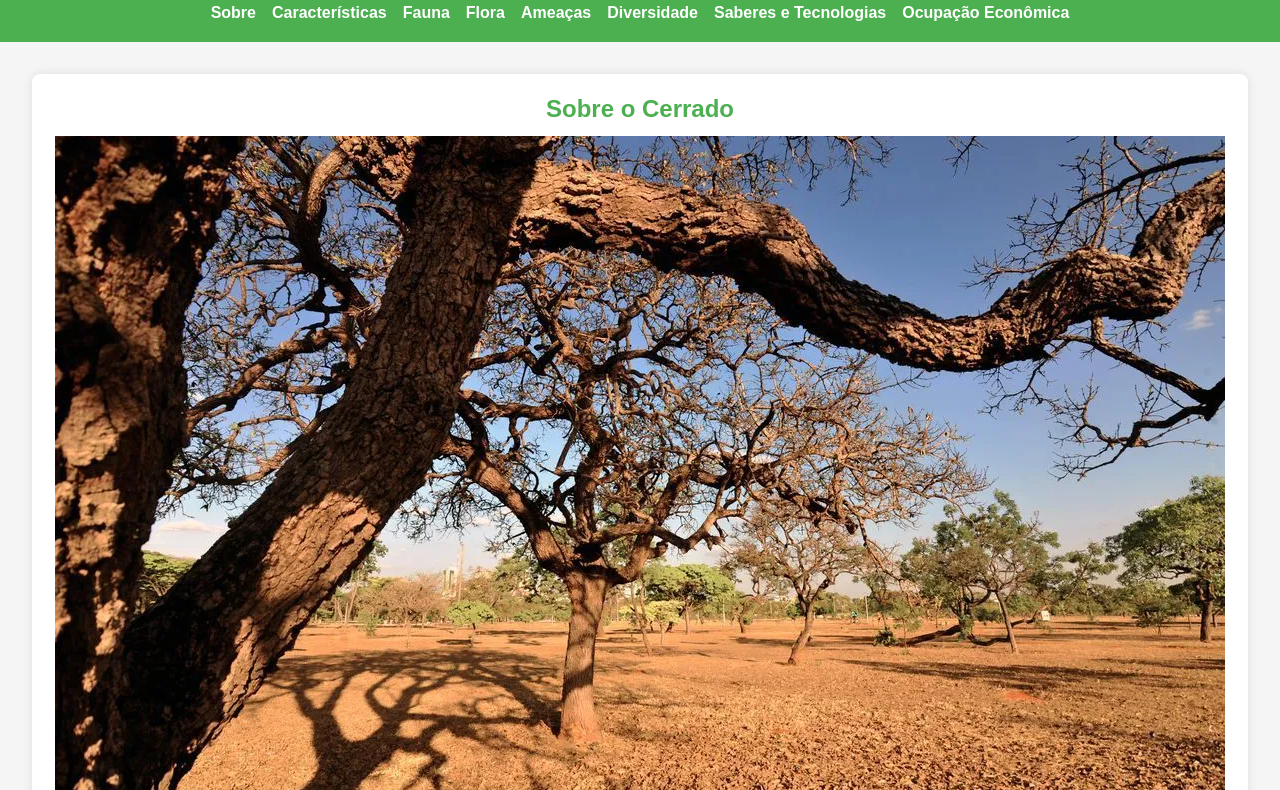
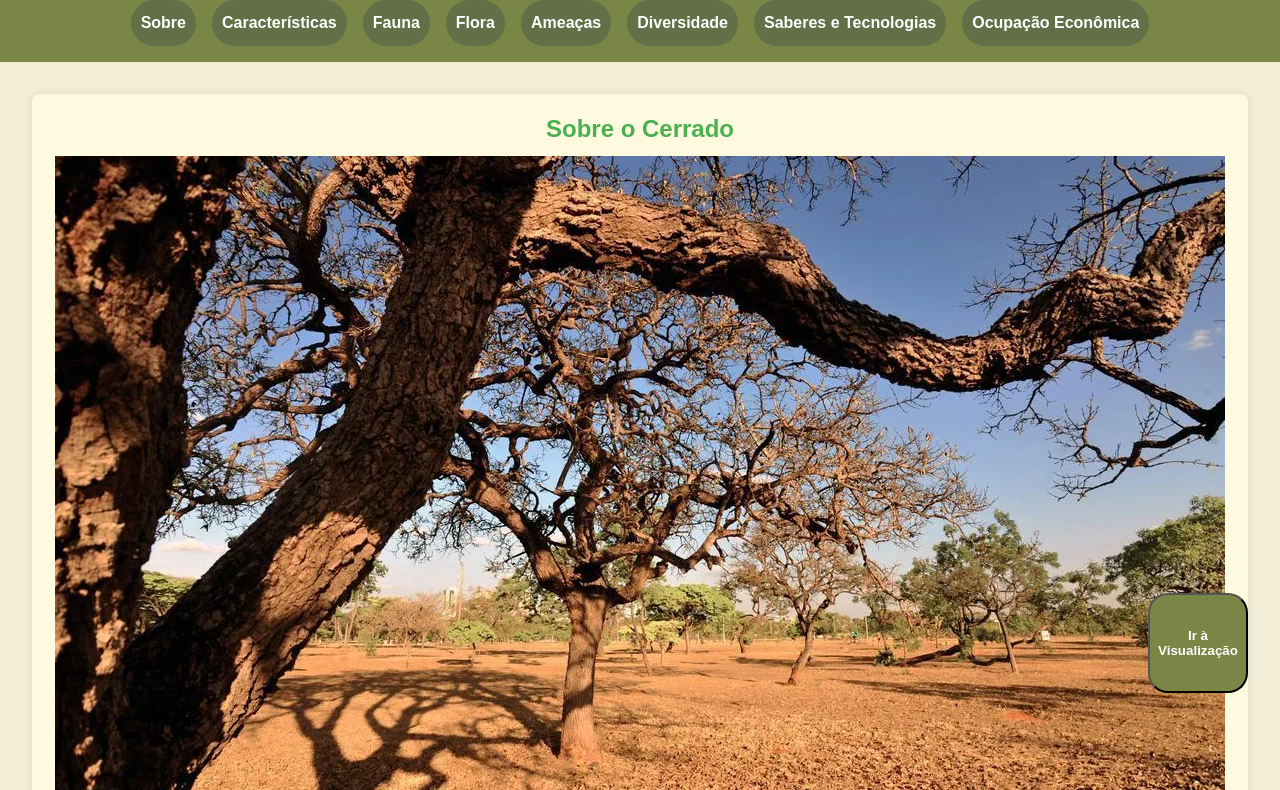
Before and after one commit to emanuelmsz/cerradohistoria, a plain HTML site: page index.html in a window 1280 px wide. Shown: the part 75-865 px from the top of the page. Drawn offline with Linux system fonts and the light colour scheme.

Commit message:
estilização

```diff
--- a/index.html
+++ b/index.html
@@ -42,6 +42,8 @@
       </ul>
     </nav>
   </header>
+
+  <button class="botao"><a href="maps.html">Ir à Visualização</a></button>
 
   <main>
     <section id="sobre">
--- a/maps.css
+++ /dev/null
@@ -1,86 +0,0 @@
-* {
-    margin: 0;
-    padding: 0;
-    box-sizing: border-box;
-  }
-
-  body {
-    font-family: Arial, sans-serif;
-    line-height: 1.6;
-    background-color: #f5f5f5;
-    color: #333;
-  }
-
-  header {
-    background-color: #4caf50;
-    color: white;
-    padding: 1rem 0;
-    text-align: center;
-  }
-
-  header h1 {
-    margin-bottom: 0.5rem;
-  }
-
-  nav ul {
-    list-style: none;
-    display: flex;
-    justify-content: center;
-    gap: 1rem;
-  }
-
-  nav ul li {
-    margin: 0;
-  }
-
-  nav ul li a {
-    color: white;
-    text-decoration: none;
-    font-weight: bold;
-  }
-
-  nav ul li a:hover {
-    text-decoration: underline;
-  }
-
-  main {
-    padding: 2rem;
-  }
-
-
-
-  @media only screen and (max-width:600px){
-  section {
-    margin-bottom: 1rem;
-    padding: 0.5rem;
-    background: white;
-    border-radius: 8px;
-    box-shadow: 0 0 10px rgba(0, 0, 0, 0.1);
-    height: 90vh;
-  }
-  p{
-    display: none;
-  }
-}
-  @media only screen and (min-width:1000px){
-    section {
-      margin-bottom: 1rem;
-      padding: 0.5rem;
-      background: white;
-      border-radius: 8px;
-      box-shadow: 0 0 10px rgba(0, 0, 0, 0.1);
-      height: 90vh;
-    }
-  }
-
-  section h2 {
-    color: #4caf50;
-    margin-bottom: 0.5rem;
-  }
-
-  footer {
-    text-align: center;
-    padding: 1rem 0;
-    background-color: #333;
-    color: white;
-  }
--- a/styles.css
+++ b/styles.css
@@ -7,12 +7,12 @@
   body {
     font-family: Arial, sans-serif;
     line-height: 1.6;
-    background-color: #f5f5f5;
+    background-color: #F2EED7;
     color: #333;
   }
 
   header {
-    background-color: #4caf50;
+    background-color: #798645;
     color: white;
     padding: 1rem 0;
     text-align: center;
@@ -30,7 +30,9 @@
   }
 
   nav ul li {
-    margin: 0;
+    padding: 10px;
+    background-color: #626F47;
+    border-radius: 50px;
   }
 
   nav ul li a {
@@ -51,9 +53,20 @@
   section {
     margin-bottom: 2rem;
     padding: 1rem;
-    background: white;
+    background: #FEFAE0;
     border-radius: 8px;
     box-shadow: 0 0 10px rgba(0, 0, 0, 0.1);
+  }
+
+  .botao{
+    width: 100px;
+    height: 100px;
+    position: fixed;
+    z-index: 1000;
+    right: 2rem;
+    bottom: 2rem;
+    background-color: #798645;
+    border-radius: 20px;
   }
 
   section h2 {
@@ -73,8 +86,15 @@
     width:
     border-collapse: collapse;
   }
+
   th, td {
     padding:
     border: 1px solid #ccc;
     text-align: left;
   }
+
+  button a {
+    color: white;
+    text-decoration: none;
+    font-weight: bold;
+  }
```
Also changed, not shown: maps.html (+8 -6 lines).
